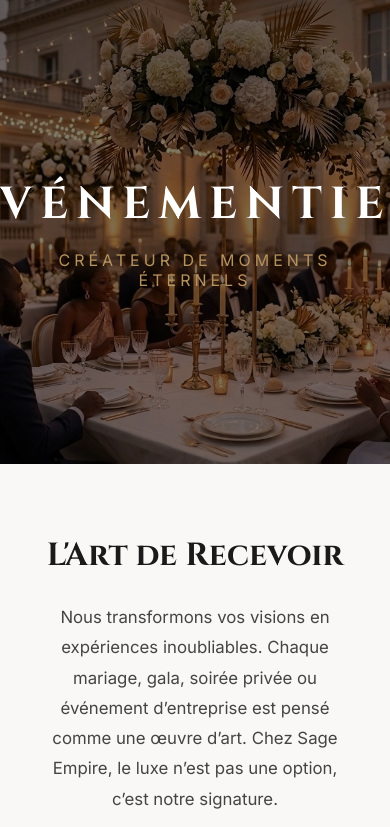
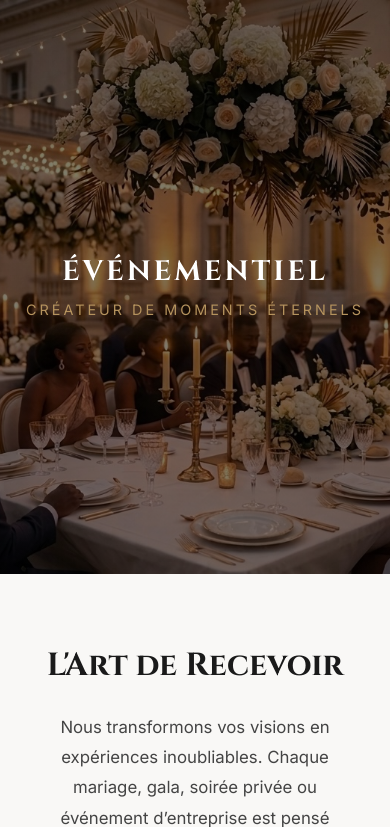
Before and after one commit to lokosergelionel-arch/sage_empire, a Django app: page /evenementiel/ in a window 390 px wide; the page is wider, and only the part inside the window is pictured. Shown: the top 827 px of that part. Run offline with Django 5.2, Linux system fonts and the light colour scheme.

Commit message:
fix: amélioration de l'affichage de la bannière hero sur mobile
- Utilisation de clamp() pour un texte responsive
- Ajustement de la hauteur et du padding sur mobile
- Ajout d'une media query dédiée
- Meilleur centrage et espacement sur téléphone

```diff
--- a/hub/templates/evenementiel.html
+++ b/hub/templates/evenementiel.html
@@ -152,6 +152,38 @@
             font-size: 2rem;
             cursor: pointer;
         }
+
+        /* ===================== RESPONSIVE - BANNER MOBILE ===================== */
+@media (max-width: 768px) {
+    .hero-event {
+        height: 68vh;
+        min-height: 480px;
+        padding: 0 20px;
+    }
+
+    .hero-event h1 {
+        font-size: 2.05rem;
+        letter-spacing: 5px;
+        line-height: 1.15;
+    }
+
+    .hero-event p {
+        font-size: 0.96rem;
+        letter-spacing: 3px;
+        margin-top: 12px;
+    }
+}
+
+@media (max-width: 480px) {
+    .hero-event h1 {
+        font-size: 1.75rem;
+        letter-spacing: 3px;
+    }
+
+    .hero-event p {
+        font-size: 0.9rem;
+    }
+}
     </style>
 </head>
 <body>
```
